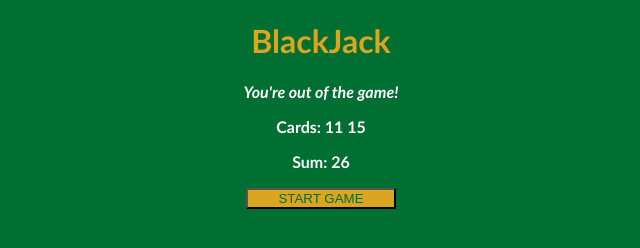
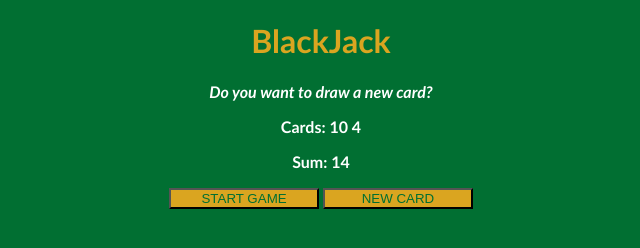
Before and after one commit to Hawa-codes/Javascript, a plain HTML site: page Blackjack Game/index.html in a window 1280 px wide. Both pictures are taken after a click on the button "START GAME". Shown: the whole page, without its empty margins (319-959 px from the left). Drawn offline with Linux system fonts and the light colour scheme.

Commit message:
Blackjack Game

```diff
--- a/Blackjack Game/index.html
+++ b/Blackjack Game/index.html
@@ -12,6 +12,7 @@
     <p id="card-el">Cards:</p>
     <p id="sum-el">Sum:</p>
     <button onclick="startGame()">START GAME</button>
+    <button onclick="newCard()">NEW CARD</button>
     <script src="index.js"></script>
 </body>
 </html>
--- a/Blackjack Game/index.js
+++ b/Blackjack Game/index.js
@@ -1,6 +1,7 @@
-let firstCard = 11;
-let seconCard = 15;
-let sum = firstCard + seconCard;
+let firstCard = 10;
+let secondCard = 4;
+let cards = [firstCard, secondCard]
+let sum = firstCard + secondCard;
 let hasBlackJack = false;
 
 let isAlive = true;
@@ -11,6 +12,10 @@ let sumEl = document.querySelector('#sum-el')
 let cardEl = document.querySelector('#card-el')
 
 function startGame() {
+    renderGame()
+}
+
+function renderGame() {
     if (sum <= 21) {
     message = "Do you want to draw a new card?"
     } else if (sum === 21) {
@@ -22,7 +27,17 @@ function startGame() {
     }
     messageEl.textContent = message
     sumEl.textContent = "Sum: " + sum;
-    cardEl.textContent = "Cards: " + firstCard + " " + seconCard
+    cardEl.textContent = "Cards: " + cards[0] + " " + cards[1]
+}
+
+function newCard() {
+    console.log("Draw a new card from the deck")
+    let card = 6;
+    sum += card;
+
+    cards.push(card)
+    console.log(cards)
+    renderGame()
 }
 
 // CASH OUT
```
